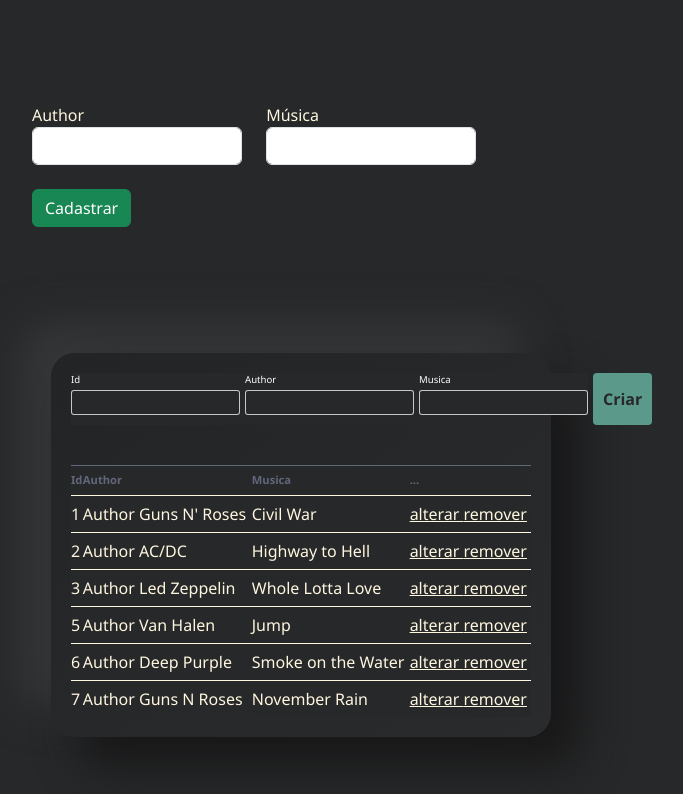
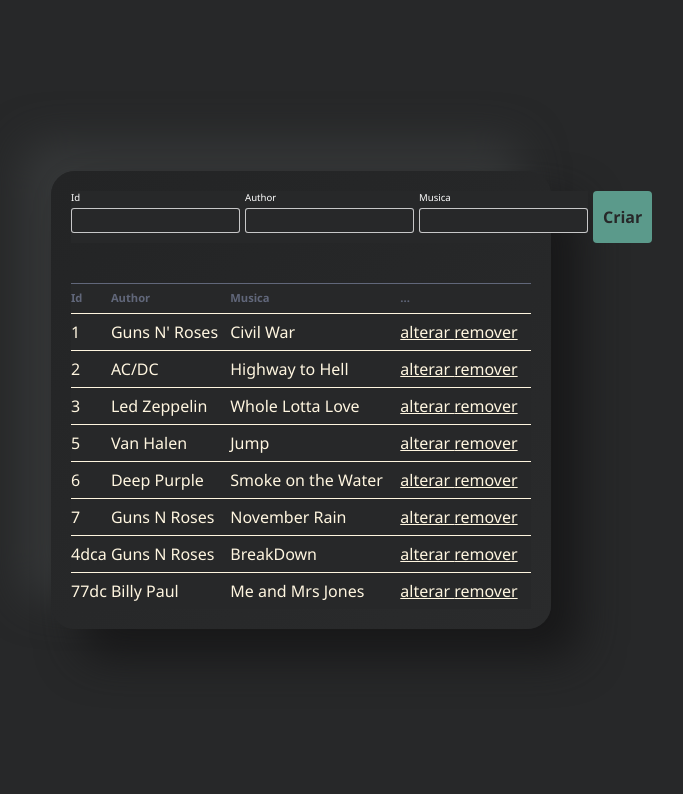
Before and after one commit to fabao1966/angularJsonServer, an Angular app: page / in a window 1280 px wide. Shown: the top 794 px of the page, without its empty margins (339-1022 px from the left). Built offline with nearby package versions, Linux system fonts and the light colour scheme; data requests are answered from the project's data file.

Commit message:
fazendo um post

```diff
--- a/src/app/app.component.html
+++ b/src/app/app.component.html
@@ -1,23 +1,21 @@
-<app-formulario></app-formulario>
-
 <div class="container">
   <form>
     <div>
       <label>Id</label>
-      <input type="text" disabled  name="id">
+      <input type="text" disabled  name="id" [(ngModel)]="id">
     </div>
 
     <div>
       <label>Author</label>
-      <input type="text"  name="autor">
+      <input type="text"  name="autor" [(ngModel)]="autor">
     </div>
 
     <div>
       <label>Musica</label>
-      <input type="text" name="musica">
+      <input type="text" name="musica" [(ngModel)]="musica">
     </div>
 
-    <button>  Criar   </button>
+    <button (click)="cadastrarMusica()">  Criar   </button>
   </form>
 
   <table>
@@ -31,7 +29,7 @@
     <tbody>
       <tr *ngFor="let musica of musicas$|async">
         <td> {{ musica.id }} </td>
-        <td> Author  {{ musica.author }} </td>
+        <td> {{ musica.author }} </td>
         <td>  {{ musica.text }} </td>
         <td>
           <span > alterar </span>
--- a/src/app/app.component.ts
+++ b/src/app/app.component.ts
@@ -11,6 +11,9 @@
 })
 export class AppComponent {
   title = 'Angular Testes';
+  id = '';
+  autor = '';
+  musica = '';
 
   private musicService = inject(MusicService);
 
@@ -23,4 +26,18 @@
   obterMusicasCadastradas(){
     this.musicas$ = this.musicService.obterMusicas();
   }
+
+  cadastrarMusica(){
+    if (!this.autor || !this.musica) {
+      return;
+    }
+
+    this.musicService.cadastrarMusica(
+      {
+        author: this.autor,
+        text: this.musica
+      })
+      .subscribe(() => this.obterMusicasCadastradas());
+  }
+
 }
--- a/src/app/app.module.ts
+++ b/src/app/app.module.ts
@@ -1,6 +1,6 @@
 import { NgModule } from '@angular/core';
 import { BrowserModule } from '@angular/platform-browser';
-import { ReactiveFormsModule } from '@angular/forms';
+import { FormsModule, ReactiveFormsModule } from '@angular/forms';
 
 import { AppRoutingModule } from './app-routing.module';
 import { AppComponent } from './app.component';
@@ -19,7 +19,8 @@
     AppRoutingModule,
     ReactiveFormsModule,
     CommonModule,
-    HttpClientModule
+    HttpClientModule,
+    FormsModule
   ],
   providers: [],
   bootstrap: [AppComponent]
--- a/src/app/services/music.service.ts
+++ b/src/app/services/music.service.ts
@@ -8,9 +8,13 @@
 })
 export class MusicService{
   private htthClient = inject(HttpClient);
-  private url = environment.urlApi;
+  private url = `${environment.urlApi}musics`;
 
   obterMusicas(){
-    return this.htthClient.get<Music[]>(this.url + 'musics');
+    return this.htthClient.get<Music[]>(this.url);
+  }
+
+  cadastrarMusica(musica: Music){
+    return this.htthClient.post<Music>(this.url, musica);
   }
 }
--- a/src/db/db.json
+++ b/src/db/db.json
@@ -1,34 +1,44 @@
 {
   "musics": [
     {
-      "id": 1,
+      "id": "1",
       "author": "Guns N' Roses",
       "text": "Civil War"
     },
     {
-      "id": 2,
+      "id": "2",
       "author": "AC/DC",
       "text": "Highway to Hell"
     },
     {
-      "id": 3,
+      "id": "3",
       "author": "Led Zeppelin",
       "text": "Whole Lotta Love"
     },
     {
-      "id": 5,
+      "id": "5",
       "author": "Van Halen",
       "text": "Jump"
     },
     {
-      "id": 6,
+      "id": "6",
       "author": "Deep Purple",
       "text": "Smoke on the Water"
     },
     {
       "author": "Guns N Roses",
       "text": "November Rain",
-      "id": 7
+      "id": "7"
+    },
+    {
+      "id": "4dca",
+      "author": "Guns N Roses",
+      "text": "BreakDown"
+    },
+    {
+      "id": "77dc",
+      "author": "Billy Paul",
+      "text": "Me and Mrs Jones"
     }
   ]
 }
```
